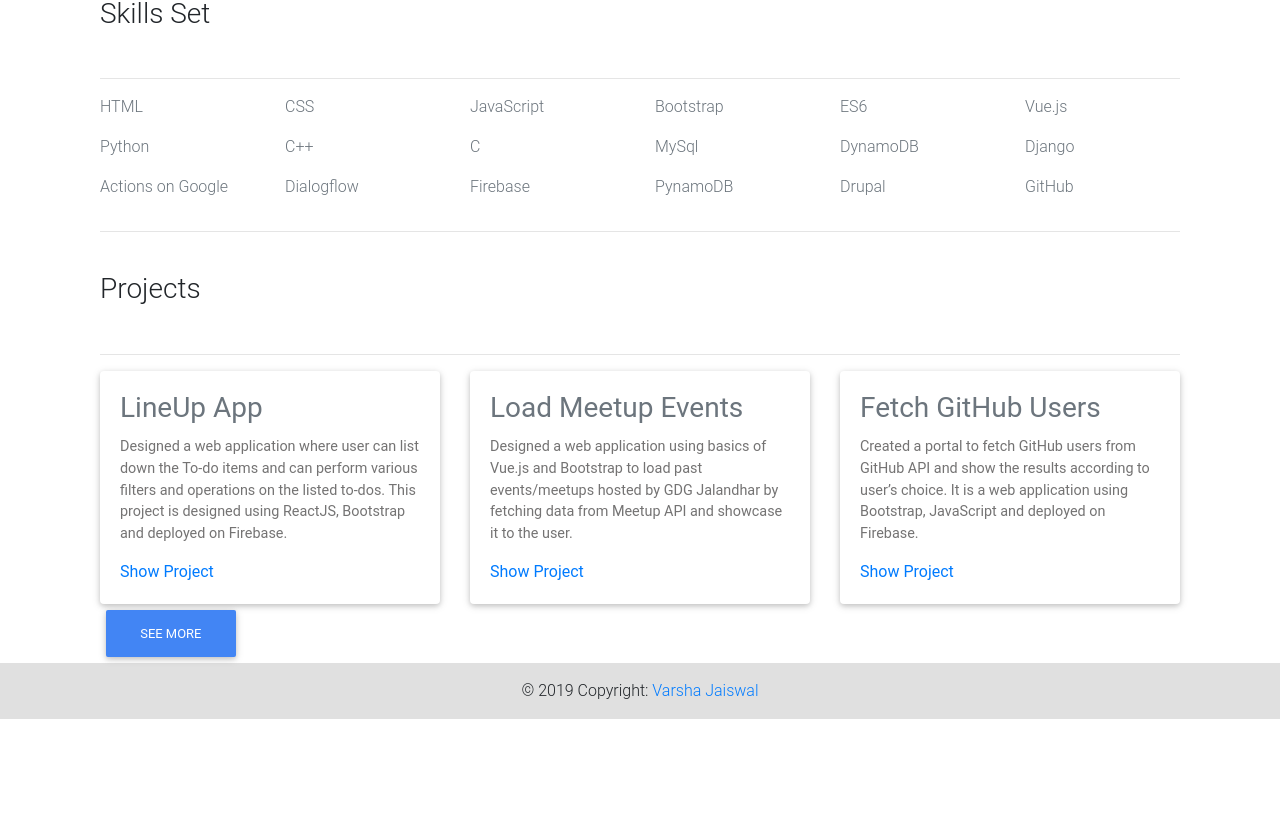
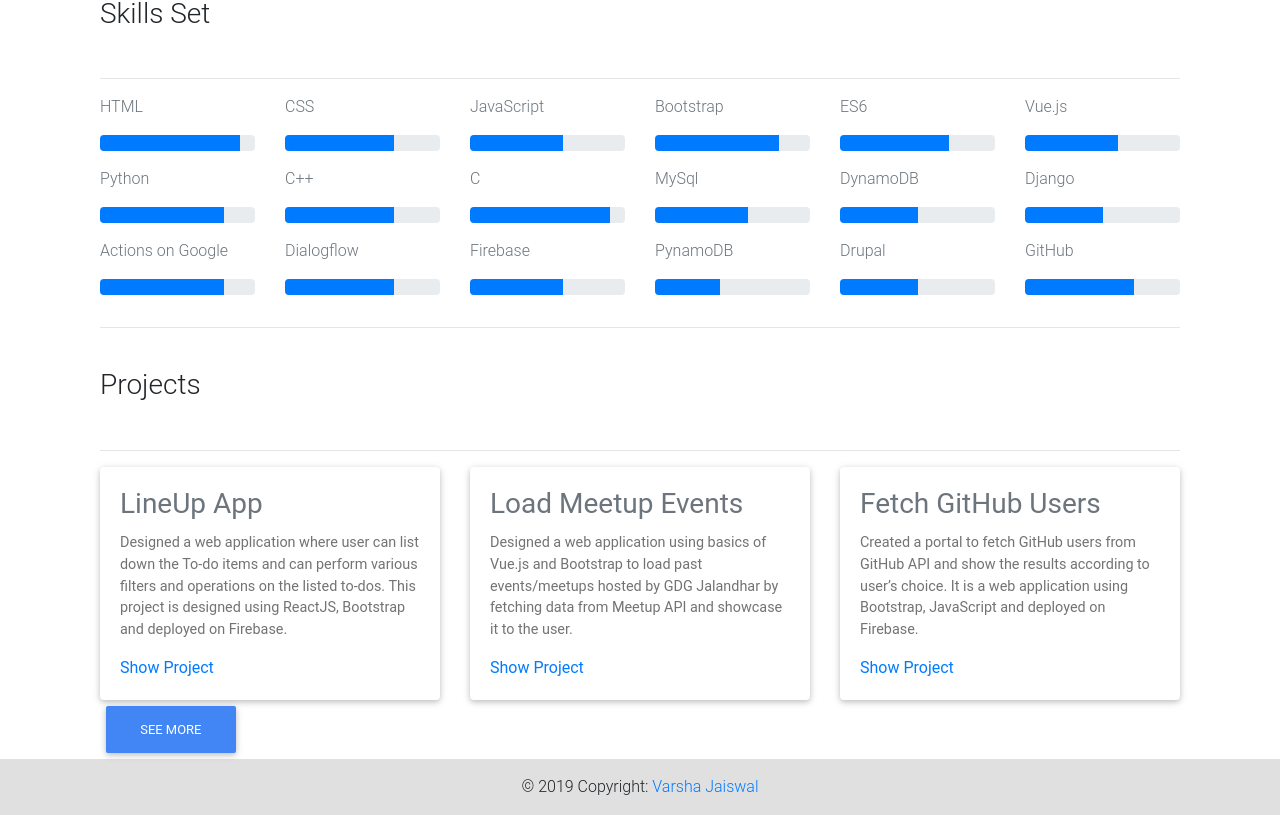
Before and after one commit to Varsha-Jaiswal/Varsha-Portfolio, a Vue app: page / in a window 1280 px wide. Shown: the part 791-1606 px from the top of the page. Before the commit the page ends 1510 px from the top, so only its background shows below. Built offline with nearby package versions, Linux system fonts and the light colour scheme.

Commit message:
Skills design updated

```diff
--- a/src/assets/data/skills.json
+++ b/src/assets/data/skills.json
@@ -3,92 +3,92 @@
         {
             "name":"HTML",
             "image":"https://cdn.worldvectorlogo.com/logos/html-5.svg",
-            "rating": ""
+            "rating": "90%"
         },
         {
             "name":"CSS",
             "image":"https://cdn.worldvectorlogo.com/logos/css3.svg",
-            "rating": ""
+            "rating": "70%"
         },
         {
             "name":"JavaScript",
             "image":"https://cdn.worldvectorlogo.com/logos/logo-javascript.svg",
-            "rating": ""
+            "rating": "60%"
         },
         {
             "name":"Bootstrap",
             "image":"https://cdn.worldvectorlogo.com/logos/bootstrap-4.svg",
-            "rating": ""
+            "rating": "80%"
         },
         {
             "name":"ES6",
             "image":"",
-            "rating": ""
+            "rating": "70%"
         },
         {
             "name":"Vue.js",
             "image":"https://cdn.worldvectorlogo.com/logos/vue-9.svg",
-            "rating": ""
+            "rating": "60%"
         },
         {
             "name":"Python",
             "image":"https://upload.wikimedia.org/wikipedia/commons/thumb/c/c3/Python-logo-notext.svg/1200px-Python-logo-notext.svg.png",
-            "rating": ""
+            "rating": "80%"
         },
         {
             "name":"C++",
             "image":"https://upload.wikimedia.org/wikipedia/commons/thumb/1/18/ISO_C%2B%2B_Logo.svg/140px-ISO_C%2B%2B_Logo.svg.png",
-            "rating": ""
+            "rating": "70%"
         },
         {
             "name":"C",
             "image":"https://upload.wikimedia.org/wikipedia/commons/thumb/3/35/The_C_Programming_Language_logo.svg/140px-The_C_Programming_Language_logo.svg.png",
-            "rating": ""
+            "rating": "90%"
         },
         {
             "name":"MySql",
             "image":"https://upload.wikimedia.org/wikipedia/en/thumb/6/62/MySQL.svg/1920px-MySQL.svg.png",
-            "rating": ""
+            "rating": "60%"
         },
         {
             "name":"DynamoDB",
             "image":"https://cdn-images-1.medium.com/max/1200/1*qp3u7D_FkGlFeBPUx7hcLg.png",
-            "rating": ""
+            "rating": "50%"
         },
         {
             "name":"Django",
             "image":"https://upload.wikimedia.org/wikipedia/commons/thumb/7/75/Django_logo.svg/185px-Django_logo.svg.png",
-            "rating": ""
+            "rating": "50%"
         },
         {
             "name":"Actions on Google",
             "image":"https://upload.wikimedia.org/wikipedia/commons/thumb/c/cb/Google_Assistant_logo.svg/1200px-Google_Assistant_logo.svg.png",
-            "rating": ""
+            "rating": "80%"
         },
         {
             "name":"Dialogflow",
             "image":"https://upload.wikimedia.org/wikipedia/en/thumb/c/c7/Dialogflow_logo.svg/1280px-Dialogflow_logo.svg.png",
-            "rating": ""
+            "rating": "70%"
         },
         {
             "name":"Firebase",
             "image":"https://cdn.worldvectorlogo.com/logos/firebase-2.svg",
-            "rating": ""
+            "rating": "60%"
         },
         {
             "name":"PynamoDB",
             "image":"",
-            "rating": ""
+            "rating": "42%"
         },
         {
             "name":"Drupal",
             "image":"https://www.drupal.org/files/drupal%208%20logo%20Stacked%20CMYK%20300.png",
-            "rating": ""
+            "rating": "50%"
         },
         {
             "name":"GitHub",
             "image":"https://cdn.worldvectorlogo.com/logos/github-icon-1.svg",
-            "rating": ""
+            "rating": "70%"
         }
     ]
 }
--- a/src/components/home/skills.vue
+++ b/src/components/home/skills.vue
@@ -7,6 +7,9 @@
             <div class="col-md-2" v-for="(item, i) in skillsData.skills" :key="i">
                 <p class="text-muted">
                     {{ item.name }}
+                    <div class="progress">
+                    <div class="progress-bar" role="progressbar" v-bind:style="{ width: item.rating }" aria-valuemin="0" aria-valuemax="100"></div>
+                    </div>
                 </p>
             </div>
         </div>
```
